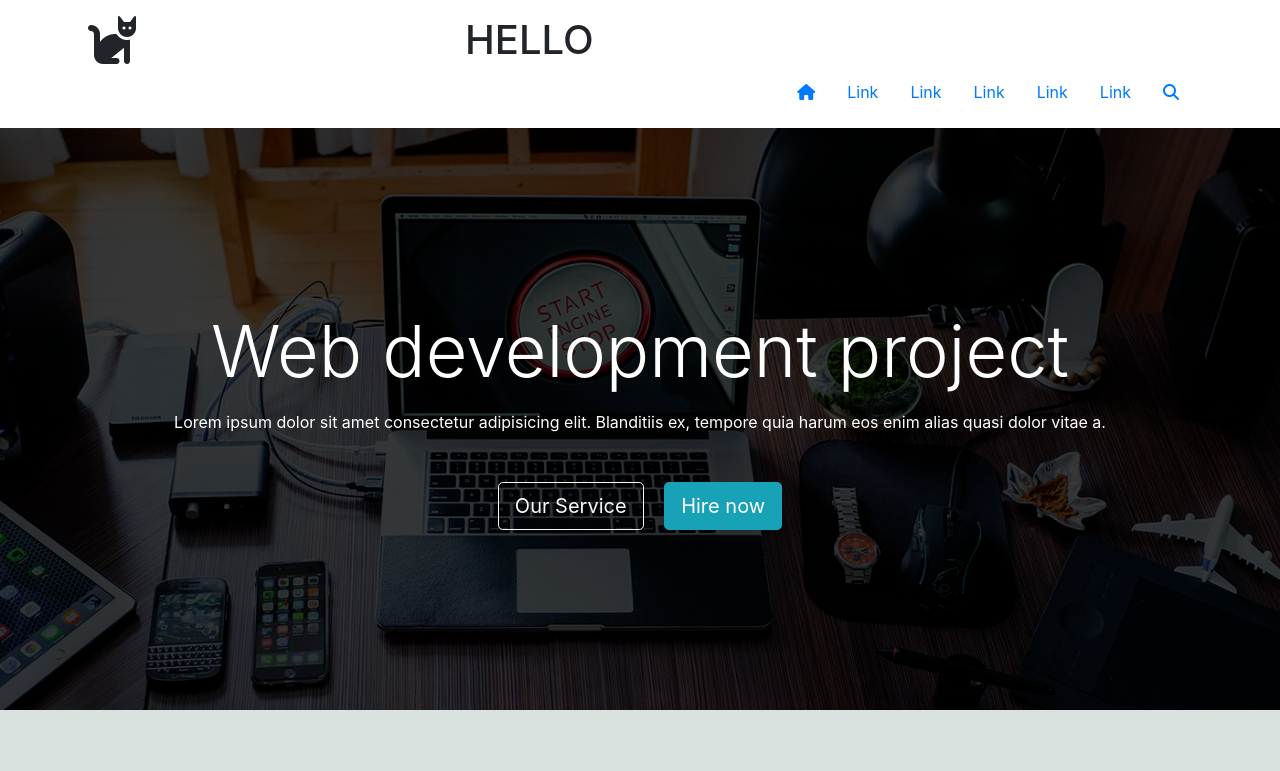
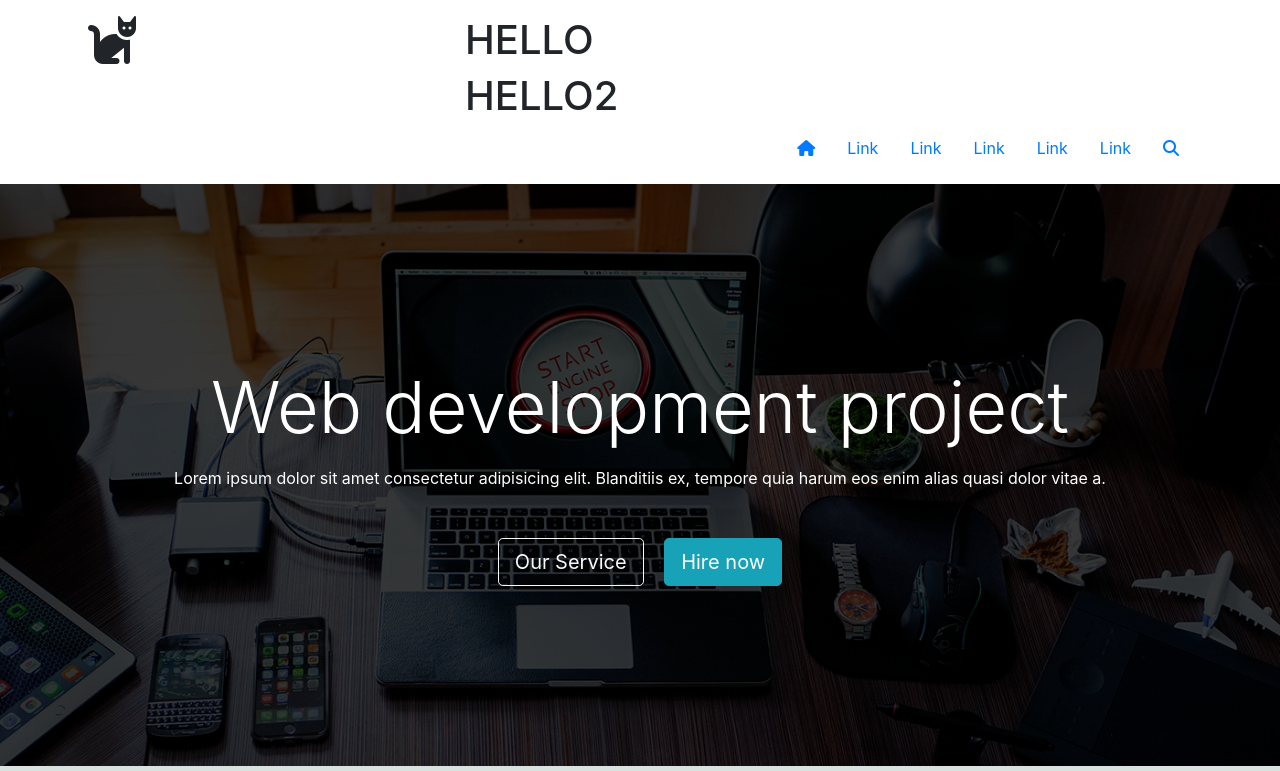
Before and after one commit to MasterEllis/BootstrapBEM, a plain HTML site: page index.html in a window 1280 px wide. Shown: the top 771 px of the page. Drawn offline with nearby package versions, Linux system fonts and the light colour scheme.

Commit message:
Update index.html

```diff
--- a/index.html
+++ b/index.html
@@ -24,6 +24,7 @@
           <div class="col-2"><i class="fas fa-cat fa-3x"></i></div>
           <div class="col-8 ml-auto">
             <h1>HELLO</h1>
+             <h1>HELLO2</h1>
             <ul class="nav justify-content-end">
               <li class="nav-item">
                 <a class="nav-link active" href="#"
```
